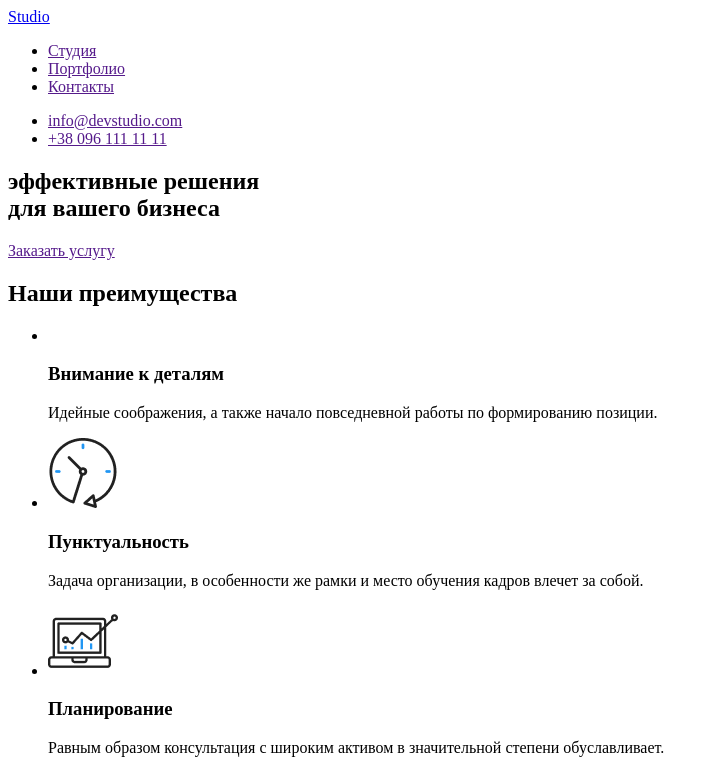
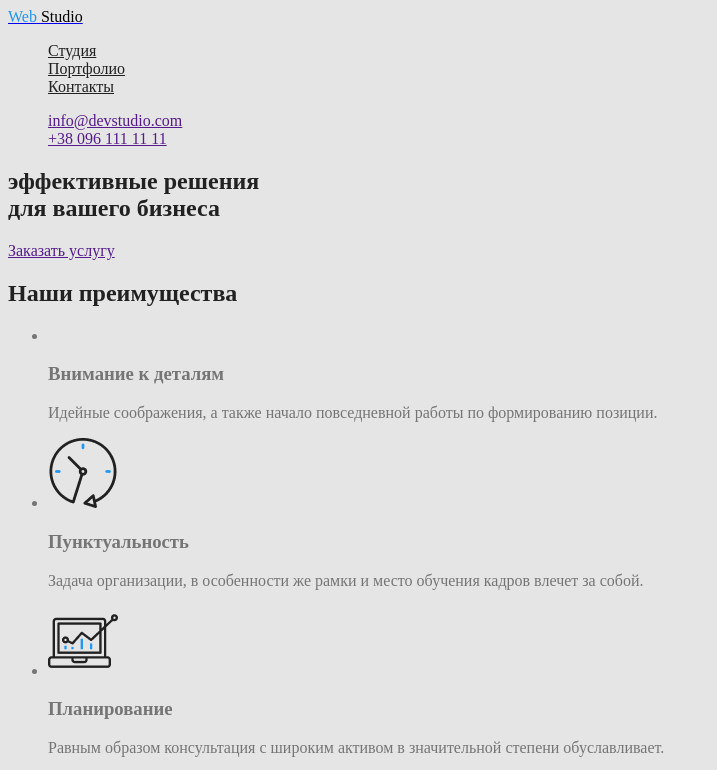
Before and after one commit to IrinaYakob/goit-markup-hw-02, a plain HTML site: page index.html.html in a window 1280 px wide. Shown: the top 770 px of the page, without its empty margins (0-717 px from the left). Drawn offline with Linux system fonts and the light colour scheme.

Commit message:
цвет заголовка и основного текста

```diff
--- a/css/styles.css
+++ b/css/styles.css
@@ -1,3 +1,35 @@
-/* цвет основного текста #212121*/
-/* вторичный цвет текста#757575*/
-/* белый цвет текста #FFFFFF*/
+body{
+    background-color: #E5E5E5;
+    color: #757575;
+}
+.list{
+    list-style: none;
+}
+
+/* цвет основного текста #212121 */
+/* вторичный цвет текста#757575 */
+/* белый цвет текста #FFFFFF */
+/* акцент #2196F3 */
+/* основной цвет фона  #E5E5E5*/
+/* вторичный цвет фона #F5F4FA */
+.logo-web{
+    color: #2196F3;
+}
+.logo-studio{
+    color: #000;
+}
+
+/* Site-nav */
+.site-nav .link{
+    color: #212121;
+
+}
+
+.site-nav .link:hover,
+.site-nav .link:focus{
+    color: #2196F3;
+}
+
+.section-title{
+    color: #212121;
+}
--- a/index.html.html
+++ b/index.html.html
@@ -10,23 +10,22 @@
          <!--Шапка сайта -->
    <header class="page-header">
      <nav>
-        <a href="./index.html" class="main-logo">
-            <span class="logo>"Web</span>
-            <span class="logo two">Studio</span>
+        <a class="logo" href="./index.html">
+            <span class="logo-web">Web</span> <span class="logo-studio">Studio</span>
           </a>
-        <ul class="site-nav">
+        <ul class="site-nav list">
             <li>
-                <a href="">Студия</a>
+                <a href="" class="link">Студия</a
             </li>
             <li>
-                <a href="">Портфолио</a>
+                <a href="" class="link">Портфолио</a>
             </li>
             <li>
-                <a href="">Контакты</a>
+                <a href="" class="link">Контакты</a>
             </li>
         </ul>
      </nav>
-    <ul>
+    <ul class="list">
         <li><a href="">info@devstudio.com</a></li>
         <li><a href="">+38 096 111 11 11</a></li>
     </ul>
@@ -35,14 +34,14 @@
    <main>
 
           <!-- Герой -->
-     <section>
-        <h1>эффективные решения <br> для вашего бизнеса</h1>
+     <section class="section hero">
+        <h1 class="section-title">эффективные решения <br> для вашего бизнеса</h1>
         <a href="">Заказать услугу</a>
     </section>
          <!-- Преимущества -->
 
-    <section>
-        <h2>Наши преимущества</h2>
+    <section class="section">
+        <h2 class="section-title">Наши преимущества</h2>
         <ul>
             <li>
                 <img src="./images/logo.png" alt="">
@@ -67,8 +66,8 @@
 
     </section>
          <!-- Чем занимаемся -->
-        <section>
-            <h2>Чем мы занимаемся</h2>
+        <section class="section">
+            <h2 class="section-title">Чем мы занимаемся</h2>
             <ul>
               <li>
                   <img src="./images/img1.png" alt="" width="380" >
@@ -91,8 +90,8 @@
 
         </section>
          <!--Команда  -->
-        <section>
-            <h2>Наша команда</h2>
+        <section class="section">
+            <h2 class="section-title">Наша команда</h2>
             <ul>
                 <li>
                     <img src="./images/img.jpg" alt="">
@@ -176,8 +175,8 @@
                </li>
             </ul>
         </section>
-        <section>
-            <h2>Постоянные клиенты</h2>
+        <section class="section">
+            <h2 class="section-title">Постоянные клиенты</h2>
             <ul>
                 <li>
                     <a href="">
```
Also changed, not shown: portfolio.html (+11 -12 lines).
